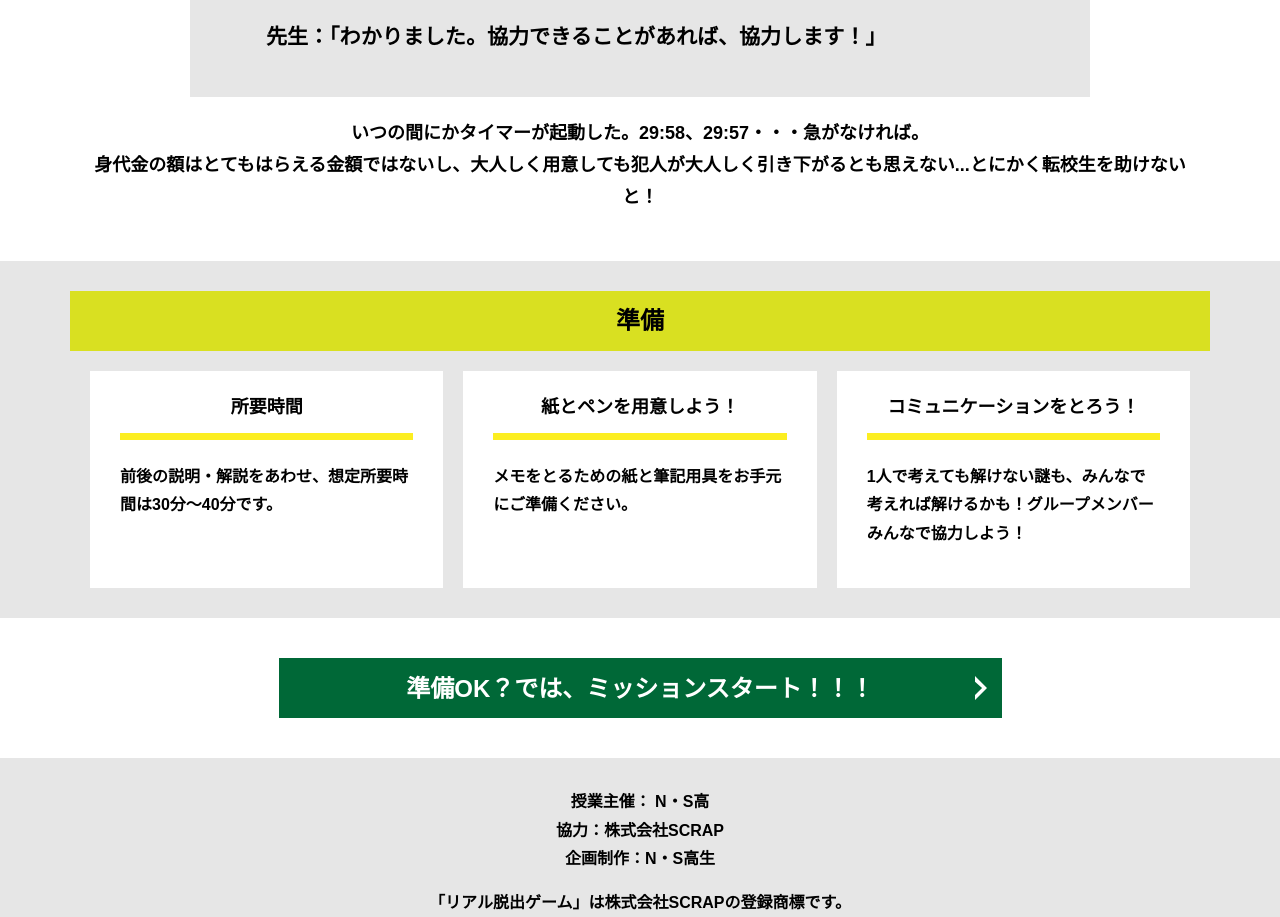
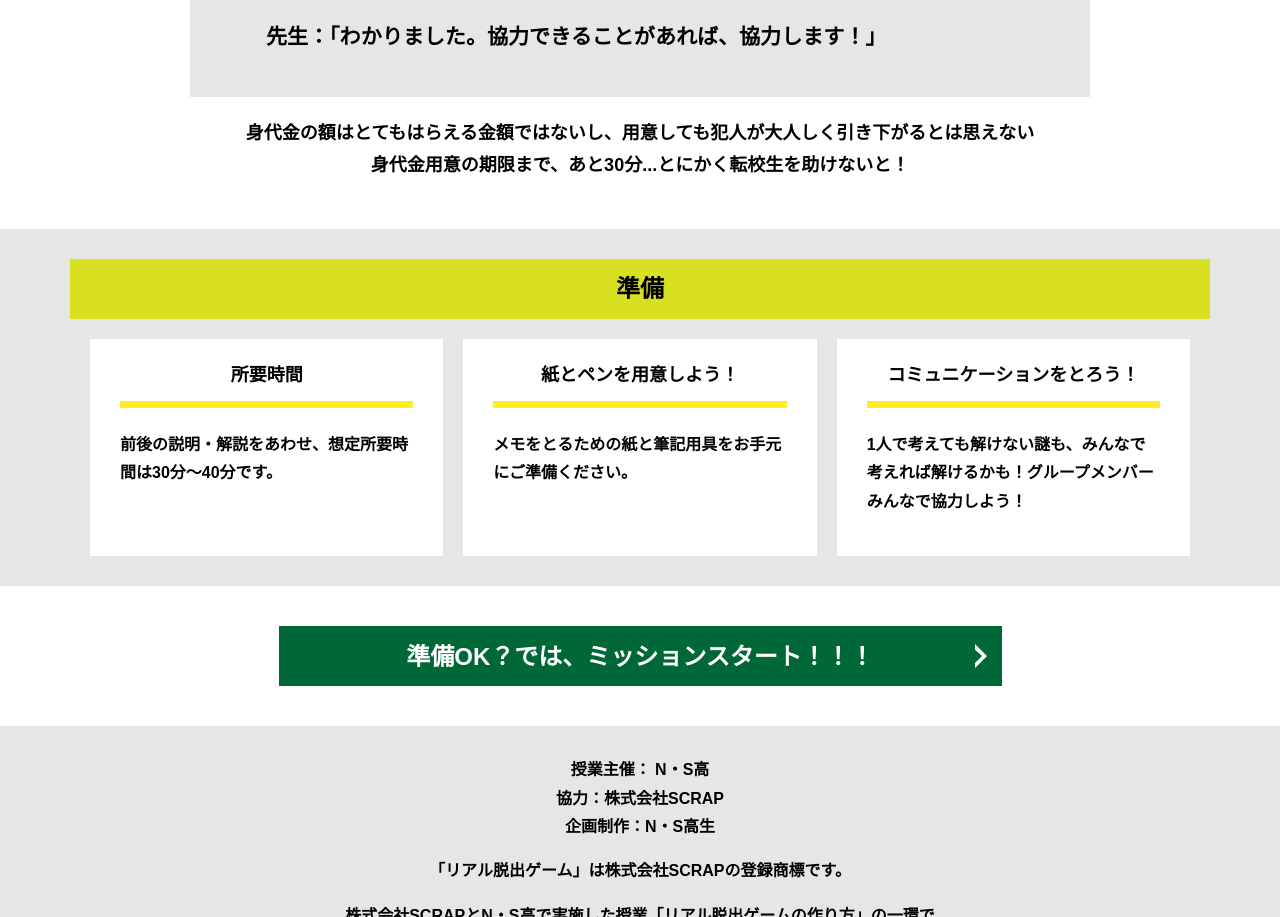
Before and after one commit to N-AQuery/beta-omiya-B, a plain HTML site: page index.html in a window 1280 px wide. Shown: the part 963-1880 px from the top of the page. Drawn offline with Linux system fonts and the light colour scheme.

Commit message:
Update index.html

```diff
--- a/index.html
+++ b/index.html
@@ -45,8 +45,8 @@
               <h3>先生：「わかりました。協力できることがあれば、協力します！」
             </ul>
           </div>
-          <p class="text-center">いつの間にかタイマーが起動した。29:58、29:57・・・急がなければ。<br>
-            身代金の額はとてもはらえる金額ではないし、大人しく用意しても犯人が大人しく引き下がるとも思えない...とにかく転校生を助けないと！</p>
+          <p class="text-center">身代金の額はとてもはらえる金額ではないし、用意しても犯人が大人しく引き下がるとは思えない<br>
+            身代金用意の期限まで、あと30分...とにかく転校生を助けないと！</p>
         </div>
       </div>
     </section>
```
